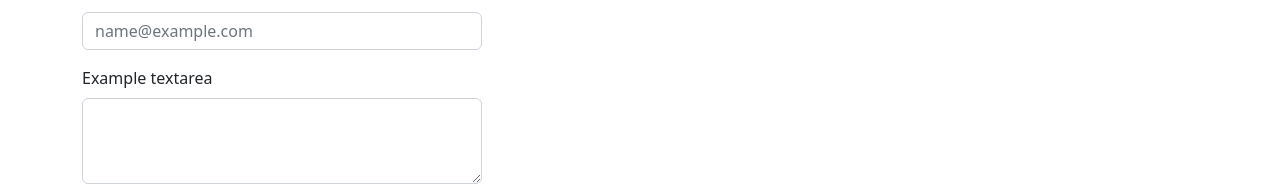
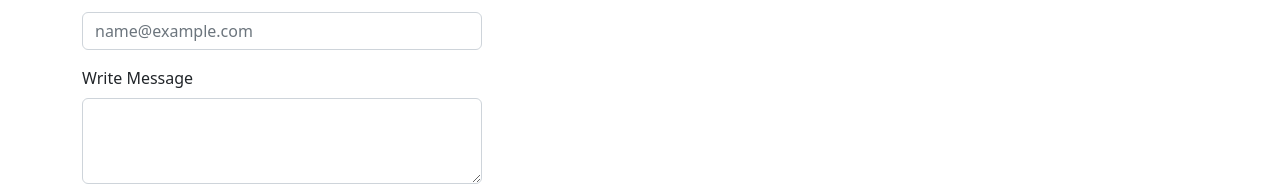
Before and after one commit to chaudarybilal/Giphyengine, a React (Create React App) app: page /ContactUs in a window 1280 px wide. Shown: the part 640-826 px from the top of the page. Built offline with nearby package versions, Linux system fonts and the light colour scheme.

Commit message:
changes accour in style

```diff
--- a/src/Components/ContactUs.js
+++ b/src/Components/ContactUs.js
@@ -39,7 +39,7 @@ const ContactUs = () => {
             />
           </Form.Group>
           <Form.Group className="mb-3" controlId="exampleForm.ControlTextarea1">
-            <Form.Label>Example textarea</Form.Label>
+            <Form.Label>Write Message</Form.Label>
             <Form.Control as="textarea" rows={3} name="message" required />
           </Form.Group>
           <Button variant="primary" type="submit">
```
